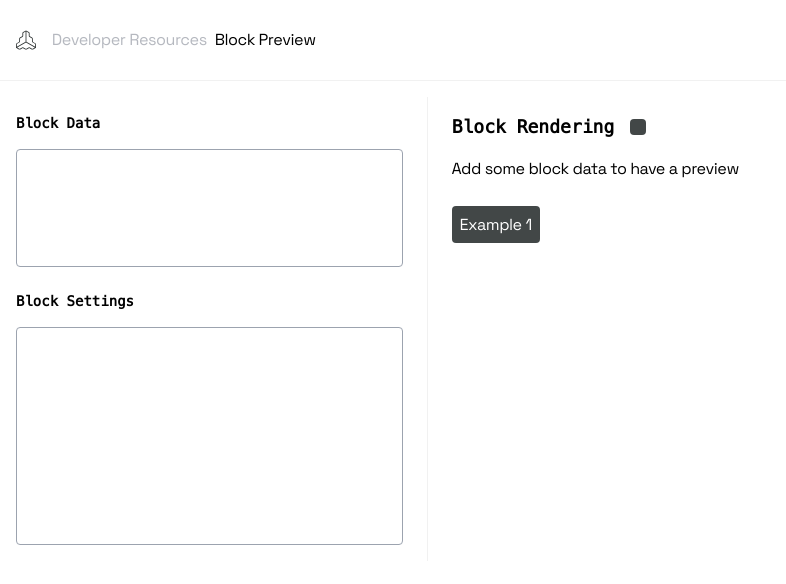
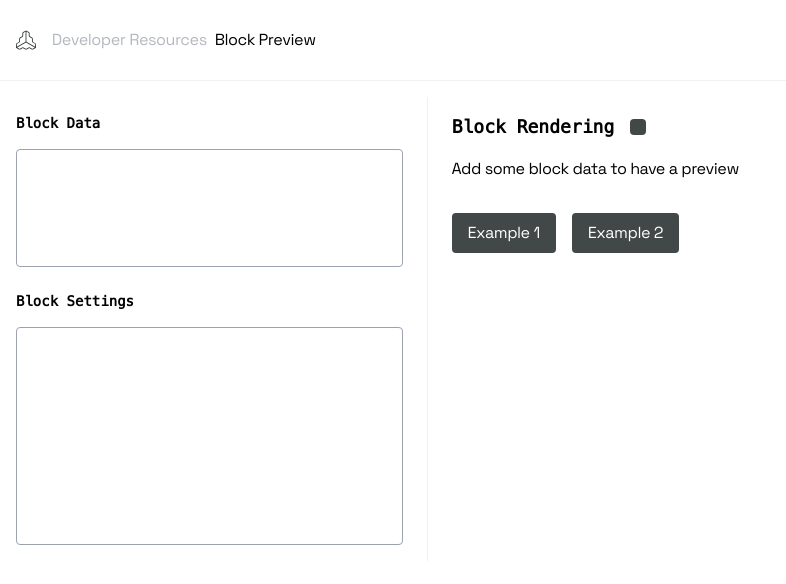
Before and after one commit to SamuelAlev/guideline-blocks-preview, a React (Vite) app: page /v1 in a window 1280 px wide. Shown: the top 584 px of the page, without its empty margins (0-786 px from the left). Built offline with nearby package versions, Linux system fonts and the light colour scheme.

Commit message:
feat: format json

```diff
--- a/src/Root.tsx
+++ b/src/Root.tsx
@@ -9,7 +9,7 @@ import { getBlockIdFromJsPath } from './helpers';
 import { useBlockState } from './states';
 import { Header } from './Header';
 import { Container } from './components/Container';
-import { EXAMPLE_BLOCK_1 } from './constants';
+import { EXAMPLE_BLOCK_1, EXAMPLE_BLOCK_2 } from './constants';
 
 export const Root = () => {
     const [searchParams, setSearchParams] = useSearchParams();
@@ -119,13 +119,20 @@ export const Root = () => {
                             ) : (
                                 <div className="flex flex-col gap-8">
                                     <span>Add some block data to have a preview</span>
-                                    <div>
+                                    <div className="flex gap-4">
                                         <NavLink
                                             to={EXAMPLE_BLOCK_1}
-                                            className="p-2 items-center justify-center rounded bg-[#424747] hover:bg-[#2d3232] text-white"
+                                            className="py-2 px-4 items-center justify-center rounded bg-[#424747] hover:bg-[#2d3232] text-white"
                                             title="Go to example 1"
                                         >
                                             Example 1
+                                        </NavLink>
+                                        <NavLink
+                                            to={EXAMPLE_BLOCK_2}
+                                            className="py-2 px-4 items-center justify-center rounded bg-[#424747] hover:bg-[#2d3232] text-white"
+                                            title="Go to example 2"
+                                        >
+                                            Example 2
                                         </NavLink>
                                     </div>
                                 </div>
--- a/src/constants.ts
+++ b/src/constants.ts
@@ -1,3 +1,5 @@
 export const FRONTIFY_ARTIFACT_DOMAIN = import.meta.env.VITE_FRONTIFY_ARTIFACT_DOMAIN;
 export const EXAMPLE_BLOCK_1 =
-    '/?data=G9oAUB0HbqzFThC0p4sjVPrmmsr3%2FFL%2BxEkeU%2FbpsAQIbMCBe9iyCA1gF4JCLkEh5p%2FiprNzkaSH8bby45FzLvn%2BxnU7nw7j8F01FuI5R5BTnTKKBY7ccxeV5si4FNbFOwcHjRllIE3T3iqrRvBqd08lvducy1KrkMmseeZeg6n32T1qleI4EYtNHERWZHbRsOy9Itc2MxK2%2Fy4%3D&settings=G50AAI3UY60wWcraOe03mLzP%2BvWZZgUpUWSQBIgOD9irZJUUBhoHnOH14Da8vhClBZ3R7%2BGsDsENpq8yRzqZBM3pdys3H4KBUs5wuEDpSCJXoDzLxFW3ogl5ysRYtE2lEBFYmR09Y1TICfxkJj4%3D';
+    '/?data=G%2B0AcB0Hbqx4dHVORA1HqPTFtVT%2B9SB8yZwLtGNKEJG%2BUHCMq80G423RiQeR88OxCxqeqMQ%2FmnW6kujuvn7Q78G%2FVABAeP%2F2a35%2BetCH3wvOijTTHSvISnG2KwhIdfHy9AOzjyW5c4faRvWwaWHK7r3z4u79dNaKfmeeeBBVTBmBgdDOEDFZm6hwubnjmGvEYJlU74El5Els4OFMPfgB&settings=G6UAiIyTXM11nrVzWr8bbO%2Bzqs80K0iJIoMkFVh0dHjAXkuWVVSWwO1%2Bw%2BvBMEXKXWGU7H6ICGf148o2fmWOdDLbuvWZVi4mQ41UQXlEZSMJ5nRkrMPEVbcSSv%2FNhBdXbfMJNgIXhoD%2BdDaL4Vba8AE%3D';
+export const EXAMPLE_BLOCK_2 =
+    '/?data=G%2B0ASI3TFTds2uo5QqWbuKbyrwdJy3Mu0BtTg4go9PWAe3Xi2pmV7UcLny5oiLER%2F6GBppVk7e6zQ37bY7cpRMR0erfHdy%2FQ8lrE4qkaVTUloZo1ZGoxuzgVdkuDQUkAkA%2Bi0YUdyEWRQwL3vNjdp1lfyO7MrWUUbgzzXCJV7SkVi9ITeh4ZHLuKt5BckIsGqlZCLBQNGhARw%2BTv&settings=G0MBoByHcUyyJhS5wWOc%2F7atX4mXxeCx%2FVKpIp4YBSISL5Y3Iee%2F%2Fw9MwRT7TRPSF4kpqdBtEoH0dipZ6vCSDt3HkAWYV9qFiCQE7E7j9A89ZpK51FCISFcxSWLXoqRLotav%2BBi3JVpoAjmOU6NC%2FaM7buSE3o3DMai90jPZk73XknzmTYne%2Bz23Tz10ZRWdlgTs36SCB0q0UVSbwLRlVVqEsGhqtC5El7Rr1TZ2AkjPVzOrsB8%3D';
```
